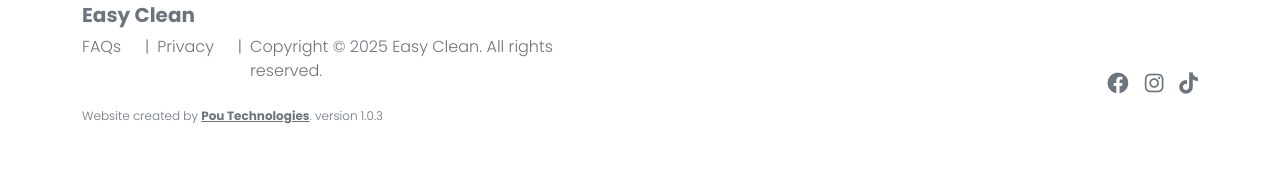
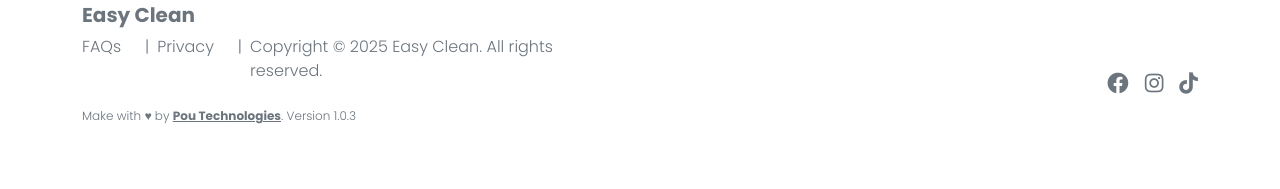
Before and after one commit to Pou-Technologies/easyCleanWebsite-prod, a PHP site: page /index.php in a window 1280 px wide. Shown: the part 2745-2934 px from the top of the page. Run offline with PHP 8.4, Linux system fonts and the light colour scheme; some libraries are stand-ins or nearby versions; some web fonts are replaced.

Commit message:
made by fixed
Make with love added, V lower case fixed.

```diff
--- a/includes/footer.php
+++ b/includes/footer.php
@@ -13,9 +13,9 @@
                 </div>
 
                 <p class="mb-0 py-4" style="font-size: 0.75rem; color: #6c757d;">
-                    Website created by
+                    Make with &#9829; by
                     <a class="text-secondary fw-bold" href="https://poutechnologies.com" target="_blank">Pou Technologies</a>.
-                    version 1.0.3
+                    Version 1.0.3
                 </p>
 
 
```
